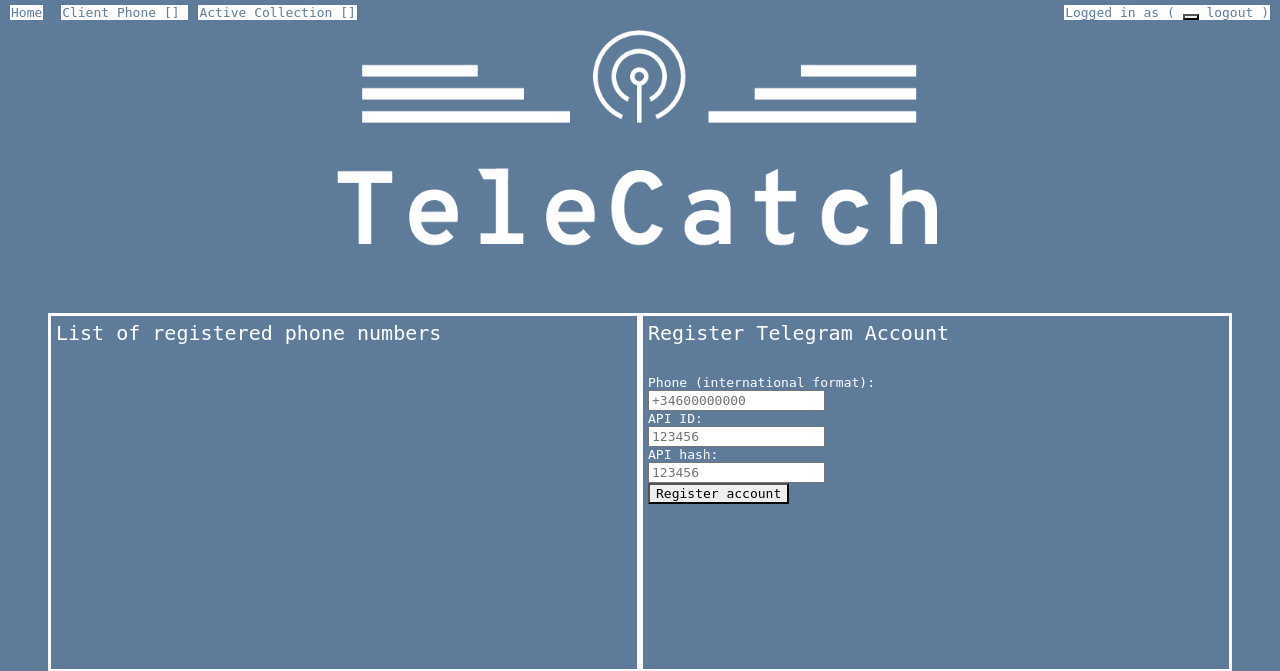
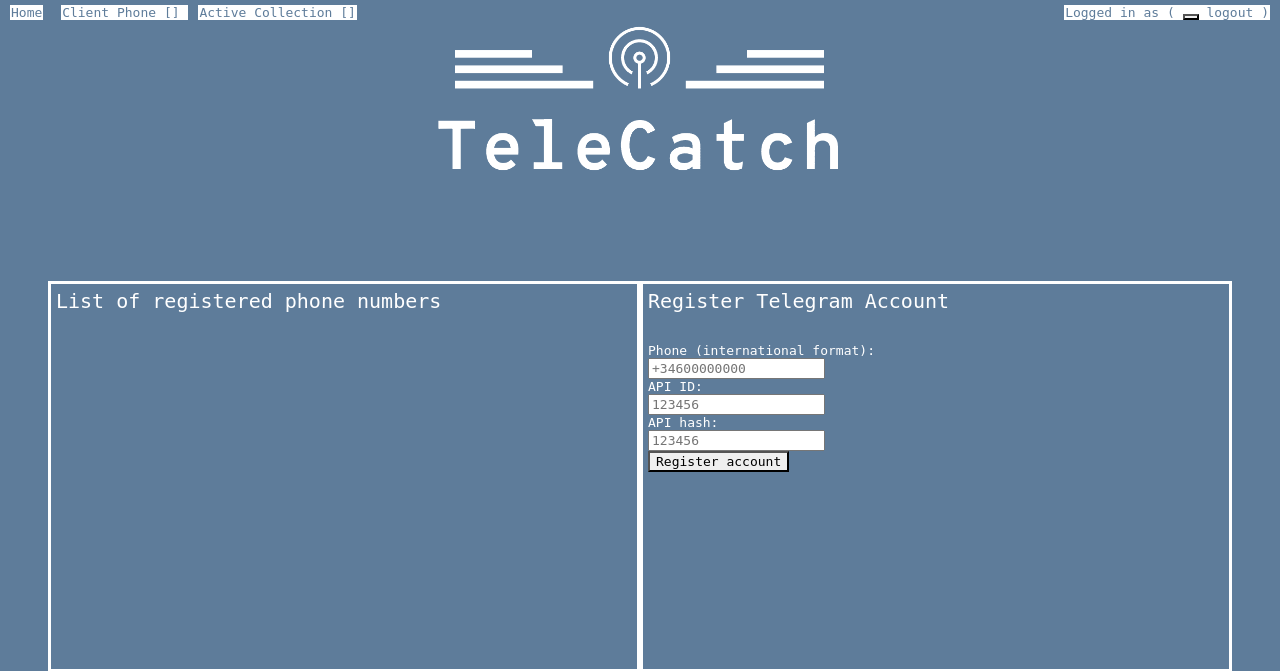
Before and after one commit to labaffa/telecatch, a FastAPI app: template teledash/templates/user_clients.html in a window 1280 px wide. Shown: the top 671 px of the page. Run offline with FastAPI, Linux system fonts and the light colour scheme; the template is opened without the code that fills it, so the values that code supplies are empty; parts of the project's set-up code (start-up, migrations or seed data) failed here and were passed over.

Commit message:
Adjust position and distance of app logo

```diff
--- a/teledash/static/css/navbar.css
+++ b/teledash/static/css/navbar.css
@@ -43,7 +43,7 @@ nav a:hover {
 
   .logo {
 
-    height: 15rem;
+    height: 10rem;
 
   }
 
--- a/teledash/templates/explorer/navbar.html
+++ b/teledash/templates/explorer/navbar.html
@@ -1,4 +1,4 @@
-<nav>
+<nav class="mb-5">
     <div class="menu d-flex justify-content-between">
 
 
```
